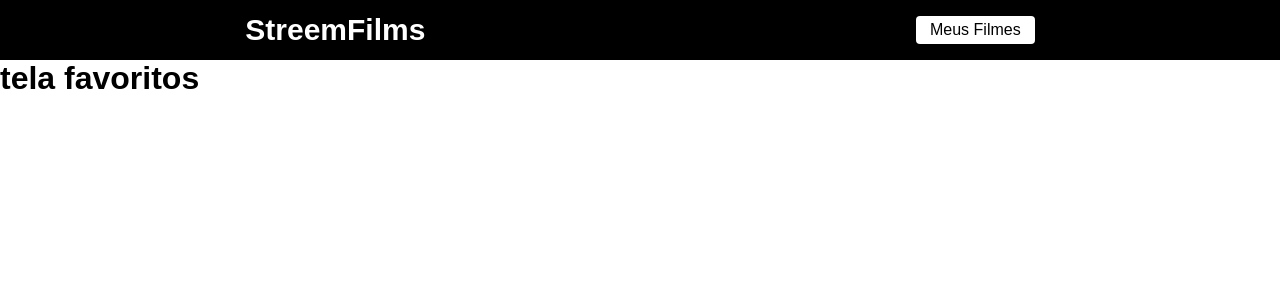
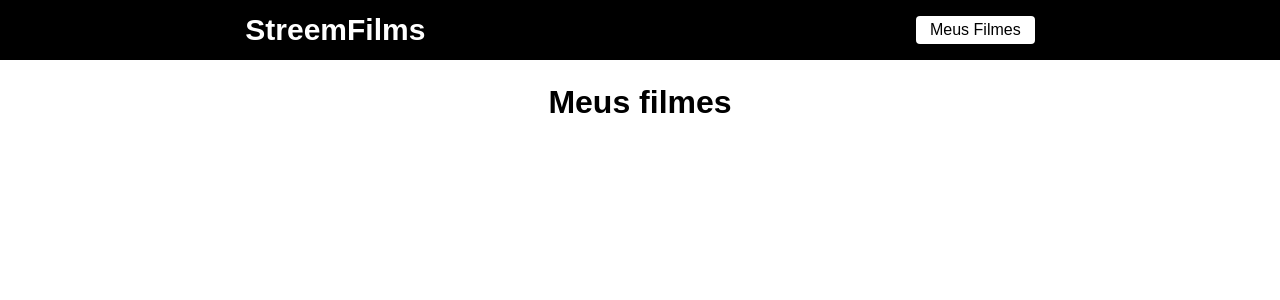
Before and after one commit to paneg05/streemfilms, a React (Create React App) app: page /favoritos in a window 1280 px wide. Shown: the top 300 px of the page. Built offline with nearby package versions, Linux system fonts and the light colour scheme.

Commit message:
criando pagina favoritos

```diff
--- a/src/pages/Favoritos/favoritos.css
+++ b/src/pages/Favoritos/favoritos.css
@@ -1,3 +1,34 @@
-
+.meus-filmes {
+  margin-top: 24px;
+  display: flex;
+  flex-direction: column;
+  align-items: center;
+}
+.meus-filmes h1 {
+  margin-bottom: 14px;
+}
+.meus-filmes span {
+  font-size: 18px;
+}
+.meus-filmes ul {
+  width: 720px;
+}
+.meus-filmes ul li {
+  list-style: none;
+  display: flex;
+  justify-content: space-between;
+  align-items: center;
+  margin-bottom: 14px;
+}
+.meus-filmes div {
+  display: flex;
+  justify-content: center;
+  align-items: center;
+}
+.meus-filmes div a {
+  text-decoration: none;
+  color: #116feb;
+  margin-right: 14px;
+}
 
 /*# sourceMappingURL=favoritos.css.map */
--- a/src/pages/Favoritos/favoritos.scss
+++ b/src/pages/Favoritos/favoritos.scss
@@ -0,0 +1,42 @@
+.meus-filmes{
+    margin-top: 24px;
+    display: flex;
+    flex-direction: column;
+    align-items: center;
+
+    h1{
+        margin-bottom: 14px;
+    }
+
+    span{
+        font-size: 18px;
+    }
+
+    ul{
+        width: 720px;
+
+        li{
+            list-style: none;
+            display: flex;
+            justify-content: space-between;
+            align-items: center;
+            margin-bottom: 14px;
+        }
+
+    }
+
+    div{
+        display: flex;
+        justify-content: center;
+        align-items: center;
+
+        a{
+            text-decoration: none;
+            color: #116feb;
+            margin-right: 14px;
+        }
+    }
+
+
+
+}
--- a/src/pages/Favoritos/index.js
+++ b/src/pages/Favoritos/index.js
@@ -1,8 +1,44 @@
+import { useEffect, useState } from 'react'
+import {Link} from 'react-router-dom'
 import './favoritos.css'
+
+
 function Favoritos(){
+
+    const[filmes,setFilms] = useState()
+    const[load,setLoad] = useState(true)
+
+    useEffect(()=>{
+        const minhaLista=localStorage.getItem('@streemfilms')
+        setFilms(JSON.parse(minhaLista)||[])
+        setLoad(false)
+    },[])
+
+    if(load){
+        return(
+            <div>
+                <h1>loading</h1>
+            </div>
+        )
+    }
+
     return(
-        <div>
-            <h1>tela favoritos</h1>
+        <div className='meus-filmes'>
+            <h1>Meus filmes</h1>
+
+            <ul>
+                {filmes.map((el,i)=>{
+                    return(
+                        <li key={el.id}>
+                            <span>{el.title}</span>
+                            <div>
+                               <Link to={`/filme/${el.id}`}>Ver detalhes</Link>
+                               <button className='excluir' >Excluir</button>
+                            </div>
+                        </li>
+                    )
+                })}
+            </ul>
         </div>
     )
 }
```
Also changed, not shown: 1 other file (tests, documents, lock files or other folders).
